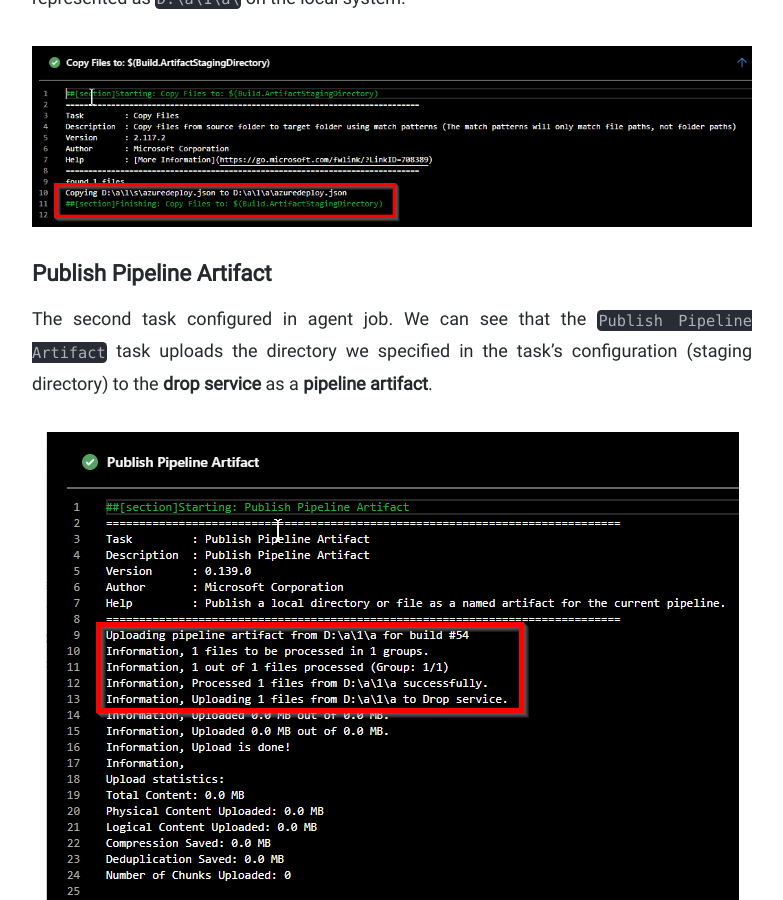
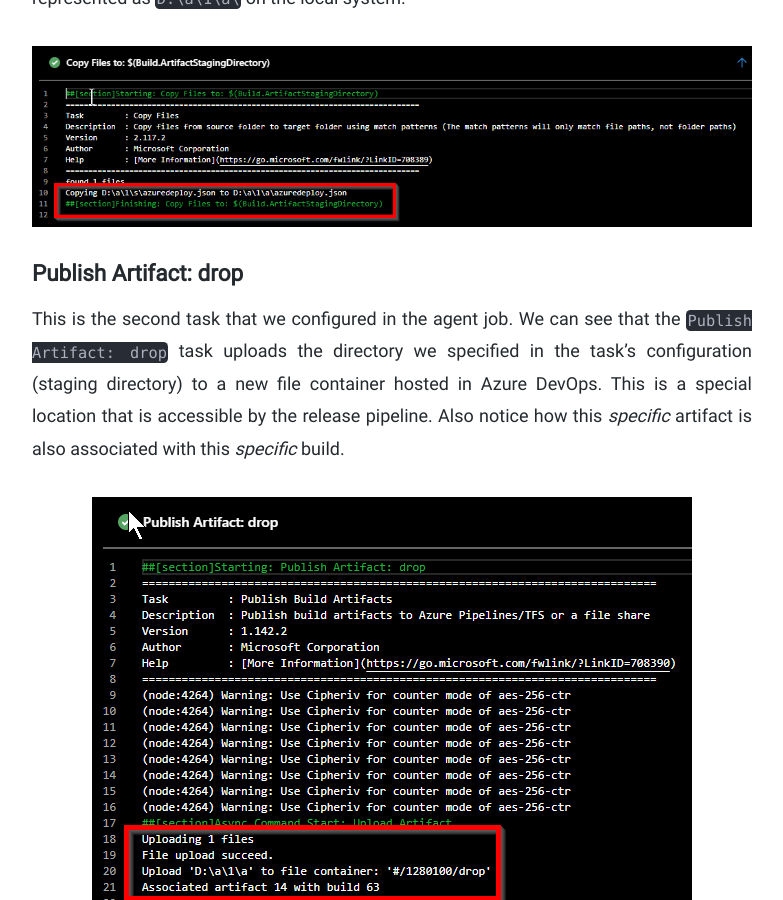
Before and after one commit to caseymullineaux/caseymullineaux.github.io, a Jekyll site: the page built from _posts/azure-devops/2019-03-02-azure-devops-part-3.md, in a window 1280 px wide and 900 px high, scrolled down 8219 px. Shown: the whole window, without its empty margins (248-1031 px from the left). Built offline with Jekyll 4.4.1, drawn with Linux system fonts in a browser that asks for light colours; nearby versions of some CDN libraries; comment, search, counter and statistics services are not loaded; a style sheet for code colours, icons or effects is not loaded; some of the changed text lies outside the part shown.

Commit message:
fixed up mistake in build pipeline instructions

```diff
--- a/_posts/azure-devops/2019-03-02-azure-devops-part-3.md
+++ b/_posts/azure-devops/2019-03-02-azure-devops-part-3.md
@@ -86,7 +86,7 @@
 The **publishing** task will take all of the files in a given directory, zip them up, and make them available to the release pipeline as an **artifact**. By default, this is placed in a directory called `drop`.
 
 1. Click the `+` icon to add a new task
-2. Add the **Publish Pipeline Artifact** task
+2. Add the **Publish Artifact** task
 3. Configure the name of the artifact if you want. I'll leave mine as default (`drop`)
 4. Enter `$(Build.ArtifactStagingDirectory)` as the path to publish. This is the directory where our build agents copied the ARM template in the previous step
 5. Click **Save & queue**
@@ -141,9 +141,9 @@
 
 ![image07](/images/posts/azure-devops/part3/part3-image7.png)
 
-### Publish Pipeline Artifact
+### Publish Artifact: drop
 
-The second task configured in agent job. We can see that the `Publish Pipeline Artifact` task uploads the directory we specified in the task's configuration (staging directory) to the **drop service** as a **pipeline artifact**.
+This is the second task that we configured in the agent job. We can see that the `Publish  Artifact: drop` task uploads the directory we specified in the task's configuration (staging directory) to a new file container hosted in Azure DevOps. This is a special location that is accessible by the release pipeline. Also notice how this *specific* artifact is also associated with this *specific* build.
 
 ![image08](/images/posts/azure-devops/part3/part3-image8.png)
 
@@ -164,6 +164,13 @@
 And lastly, this task sets the status of the build in Azure DevOps depending on the result of all the commands executed in the build.
 
 ![image11](/images/posts/azure-devops/part3/part3-image11.png)
+
+### Artifact
+
+When the build completes successfully, you can explore the artifacts that have been created by clicking the **Artifacts** menu in the top right of the build screen.
+
+![image12](/images/posts/azure-devops/part3/part3-image12.png)
+
 
 # Triggers
 
```
Also changed, not shown: other parts of _posts/azure-devops/2019-03-02-azure-devops-part-3.md (+2 -2 lines), images/posts/azure-devops/part3/part3-image12.png, images/posts/azure-devops/part3/part3-image13.png, images/posts/azure-devops/part3/part3-image14.png (added), images/posts/azure-devops/part3/part3-image8.png, 2 other files.
